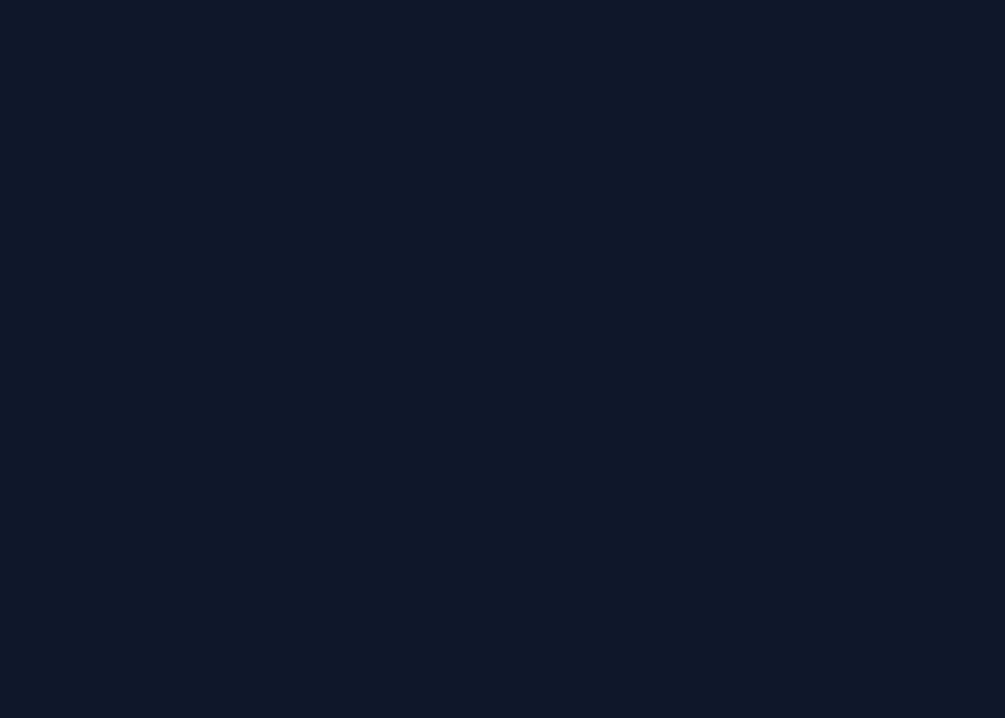
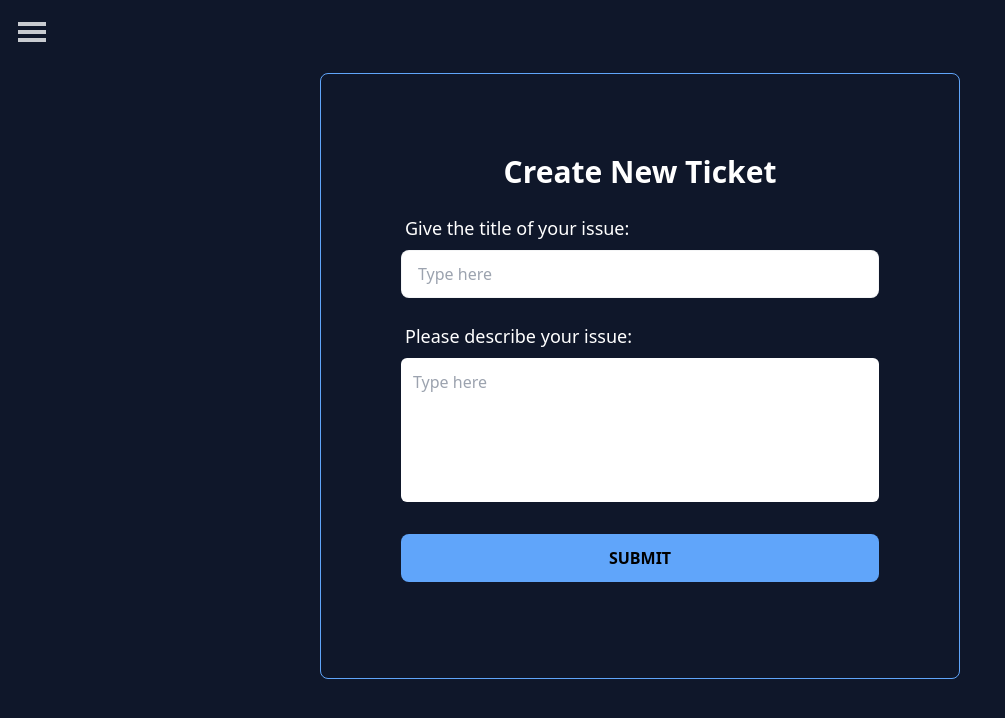
Before and after one commit to Beast0E4/CRM-React, a React (Vite) app: page /ticket/create in a window 1280 px wide. Before the commit this address had no page. Shown: the top 718 px of the page, without its empty margins (0-1005 px from the left). Built offline with nearby package versions, Linux system fonts and the light colour scheme; sample sign-in values are in the browser's storage.

Commit message:
Feat: Added create ticket ui

```diff
--- a/src/Redux/Slices/TicketSlice.js
+++ b/src/Redux/Slices/TicketSlice.js
@@ -58,6 +58,7 @@ const TicketSlice = createSlice({
         filterTicket: (state, action) => {
             let status = action.payload.status.toLowerCase();
             if(status === "in progress") status = "inProgress";
+            if(status === "on hold") status = "onHold";
             state.ticketList = state.downloadedTickets.filter((ticket) => ticket.status === status);
         },
         resetTicketList: (state) => {
@@ -90,7 +91,7 @@ const TicketSlice = createSlice({
                 return ticket;
             });
             state.downloadedTickets = state.downloadedTickets.map((ticket) => {
-                if(ticket.id === updatedTicket._id) return updatedTicket;
+                if(ticket._id === updatedTicket._id) return updatedTicket;
                 return ticket;
             });
             state.ticketDistribution = {
--- a/src/components/TicketDetails.modal.jsx
+++ b/src/components/TicketDetails.modal.jsx
@@ -17,8 +17,9 @@ function TicketDetailsModal({ ticket }) {
     }
 
     async function handleSubmit() {
-        const response = await dispatch(updateTicket(currentTicket));
-        console.log(response);
+        await dispatch(updateTicket(currentTicket));
+        const modal = document.getElementById('ticket_modal')
+        modal.close();
     }
 
     return (
--- a/src/hooks/useTickets.js
+++ b/src/hooks/useTickets.js
@@ -14,8 +14,10 @@ function useTickets () {
 
     async function loadTickets(){
         if(ticketState.downloadedTickets.length === 0)
+            console.log(searchParams.get("status"));
             await dispatch(getAllTicketsForTheUser(searchParams.get("status")));
         if(searchParams.get("status")){
+            console.log(searchParams.get("status"));
             dispatch(filterTicket({status: searchParams.get("status")}));
         } else {
             dispatch(resetTicketList());
--- a/src/layouts/homelayout.jsx
+++ b/src/layouts/homelayout.jsx
@@ -36,6 +36,7 @@ function HomeLayout( {children}) {
                         <li><Link to={'/'}>Home</Link></li>
                         <li><Link to={'/dashboard'}>Dashboard</Link></li>
                         {authState.role === 'admin' && <li><Link to={'/users'}>View all users</Link></li>}
+                        {authState.isLoggedIn && <li><Link to={'/ticket/create'}>Create ticket</Link></li>}
                         <li className="absolute bottom-10">
                             <div className="w-full flex justify-center items-center gap-8">
                                 {
--- /dev/null
+++ b/src/pages/tickets/CreateTickets.jsx
@@ -0,0 +1,30 @@
+import HomeLayout from "../../layouts/homelayout";
+
+function CreateTicket() {
+    return (
+        <HomeLayout>
+            <div className="min-h-[90vh] flex items-center justify-center">
+                <form className="min-w-[40rem] text-center border p-20 flex-col border-blue-400 rounded-lg">
+                    <h1 className="font-semibold text-3xl text-white flex justify-center">
+                        Create New Ticket
+                    </h1>
+                    <label className="form-control w-full my-4">
+                        <div className="label">
+                            <span className="label-text text-white text-lg">Give the title of your issue: </span>
+                        </div>
+                        <input type="text" placeholder="Type here" className="input input-bordered w-full bg-white text-black" />
+                    </label>
+                    <label className="form-control w-full my-4">
+                        <div className="label">
+                            <span className="label-text text-white text-lg">Please describe your issue: </span>
+                        </div>
+                        <textarea placeholder="Type here" className=" w-full bg-white text-black resize-none p-3 rounded-md" rows="5" />
+                    </label>
+                    <button className="w-full bg-blue-400 text-black font-bold my-4 p-3 rounded-lg hover:scale-105 transition-all ease-in-out">SUBMIT</button>
+                </form>
+            </div>
+        </HomeLayout>
+    )
+}
+
+export default CreateTicket;
--- a/src/routing/mainroutes.jsx
+++ b/src/routing/mainroutes.jsx
@@ -4,6 +4,7 @@ import Login from '../pages/auth/login';
 import Signup from "../pages/auth/signup";
 import Dashboard from "../pages/dashboard";
 import Home from "../pages/Home/home";
+import CreateTicket from "../pages/tickets/CreateTickets";
 import ListAllUsers from "../pages/users/ListAllUsers";
 import AuthRoutes from "./authRoutes";
 
@@ -14,6 +15,7 @@ function MainRoutes() {
             <Route path="/login" element={<Login/>} />
             <Route path="/signup" element={<Signup/>} />
             <Route path="/" element={<Home/>} />
+            <Route path="/ticket/create" element={<CreateTicket/>}/>
             <Route element={<AuthRoutes allowListedRoles={["admin"]}/>}>
                 <Route path="/users" element={<ListAllUsers/>}/>
             </Route>
```
